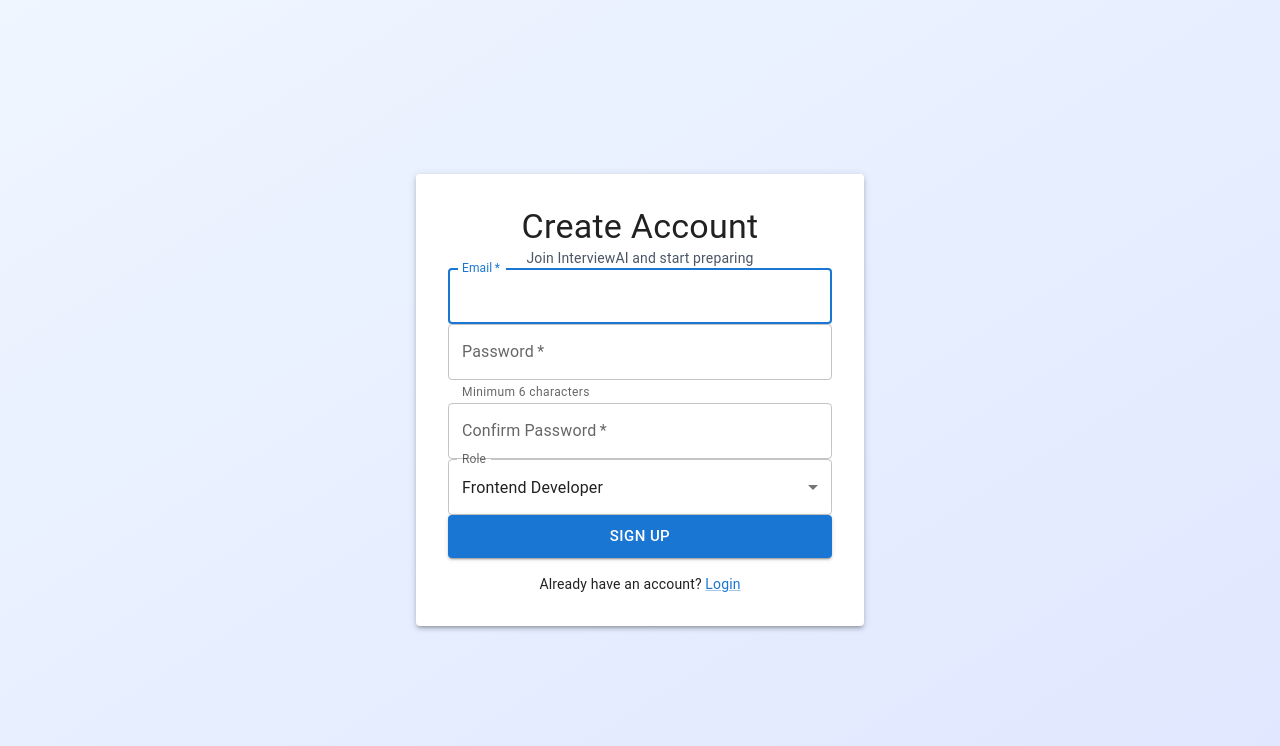
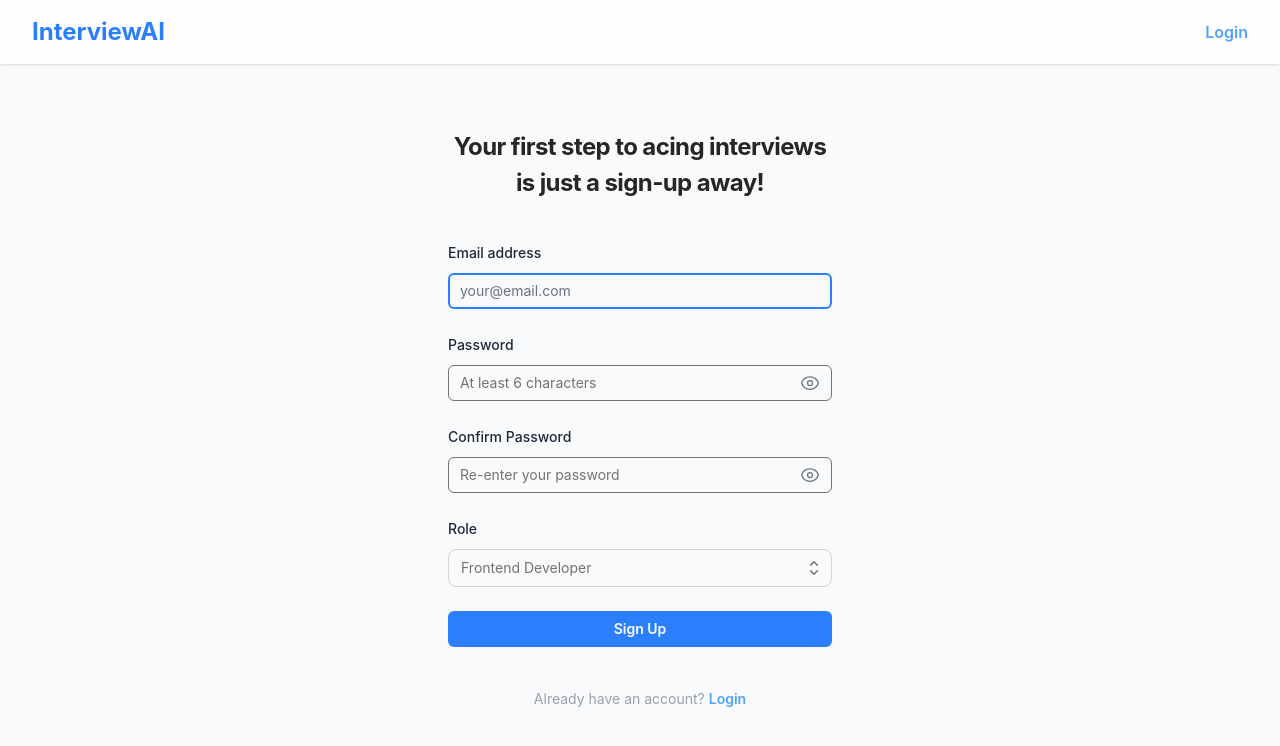
Before and after one commit to parijat1222q/interviewAI, a React app in the folder frontend/: page /signup in a window 1280 px wide. Shown: the top 746 px of the page. Built offline with nearby package versions, Linux system fonts and the light colour scheme; no server answers; the HTML template or start-up script is replaced by a standard one.

Commit message:
fix: rewrite signup page

```diff
--- a/frontend/src/pages/Signup.jsx
+++ b/frontend/src/pages/Signup.jsx
@@ -1,19 +1,28 @@
 import { useState } from 'react';
-import {
-  Box,
-  Paper,
-  TextField,
-  Button,
-  Typography,
-  Alert,
-  Link,
-  FormControl,
-  InputLabel,
-  Select,
-  MenuItem
-} from '@mui/material';
+import { Link } from '@mui/material';
 import { useAuth } from '../hooks/useAuth';
 import { Link as RouterLink, useNavigate } from 'react-router-dom';
+
+const Navbar = () => {
+  return (
+    <nav className="bg-white/80 backdrop-blur-md shadow-sm fixed w-full z-10">
+      <div className="max-w-7xl mx-auto px-4 sm:px-6 lg:px-8">
+        <div className="flex justify-between h-16">
+          <div className="shrink-0 flex items-center">
+            <RouterLink to="/" className="text-2xl font-bold text-blue-500">
+              InterviewAI
+            </RouterLink>
+          </div>
+          <div className="flex items-center">
+            <RouterLink to="/login" className="font-semibold text-blue-400 hover:text-blue-300">
+              Login
+            </RouterLink>
+          </div>
+        </div>
+      </div>
+    </nav>
+  );
+};
 
 const Signup = () => {
   const [formData, setFormData] = useState({
@@ -22,32 +31,47 @@ const Signup = () => {
     confirmPassword: '',
     role: 'frontend'
   });
+  const [showPassword, setShowPassword] = useState(false);
+  const [showConfirmPassword, setShowConfirmPassword] = useState(false);
+  const [formErrors, setFormErrors] = useState({
+    password: '',
+    confirmPassword: '',
+  });
   const { handleRegister, loading, error } = useAuth();
   const navigate = useNavigate();
 
   const handleChange = (e) => {
-    setFormData(prev => ({
-      ...prev,
-      [e.target.name]: e.target.value
-    }));
+    const { name, value } = e.target;
+    const newFormData = { ...formData, [name]: value };
+    setFormData(newFormData);
+    validateField(name, value, newFormData);
+  };
+
+  const validateField = (name, value, currentFormData) => {
+    if (name === 'password' || name === 'confirmPassword') {
+      let passwordError = '';
+      let confirmPasswordError = '';
+
+      if (currentFormData.password && currentFormData.password.length < 6) {
+        passwordError = 'Password must be at least 6 characters long.';
+      }
+
+      if (currentFormData.confirmPassword && currentFormData.password !== currentFormData.confirmPassword) {
+        confirmPasswordError = 'Passwords do not match.';
+      }
+
+      setFormErrors({ password: passwordError, confirmPassword: confirmPasswordError });
+    }
   };
 
   const handleSubmit = async (e) => {
     e.preventDefault();
 
-    // Validation: Check if passwords match
-    if (formData.password !== formData.confirmPassword) {
-      alert('Passwords do not match');
+    if (formErrors.password || formErrors.confirmPassword || formData.password.length < 6) {
+      validateField('password', formData.password, formData);
+      validateField('confirmPassword', formData.confirmPassword, formData);
       return;
     }
-
-    // Validation: Check password length
-    if (formData.password.length < 6) {
-      alert('Password must be at least 6 characters long');
-      return;
-    }
-
-    // Call register with credentials (without confirmPassword)
     const result = await handleRegister({
       email: formData.email,
       password: formData.password,
@@ -60,25 +84,21 @@ const Signup = () => {
   };
 
   return (
-    <Box className="flex justify-center items-center min-h-screen bg-gradient-to-br from-blue-50 to-indigo-100 p-4">
-      <Paper elevation={3} className="p-8 w-full max-w-md">
-        <Typography variant="h4" component="h1" className="mb-6 text-center font-bold">
-          Create Account
-        </Typography>
-        <Typography variant="body2" className="mb-6 text-center text-gray-600">
-          Join InterviewAI and start preparing
-        </Typography>
+    <>
+      <Navbar />
+      <div class="flex h-screen flex-col justify-center px-6 py-12 lg:px-8">
+        <div class="sm:mx-auto sm:w-full sm:max-w-sm">
+          <h2 class="mt-10 text-center text-2xl/9 text-stone-800 font-bold tracking-tight">
+            Your first step to acing interviews is just a sign-up away!
+          </h2>
+        </div>
 
-        {error && (
-          <Alert severity="error" className="mb-4">
-            {error}
-          </Alert>
-        )}
-
-        <form onSubmit={handleSubmit} className="space-y-4">
-          <TextField
-            fullWidth
-            label="Email"
+        <div class="mt-10 sm:mx-auto sm:w-full sm:max-w-sm">
+          <form onSubmit={handleSubmit} class="space-y-6">
+            <div>
+              <label for="email" class="block text-sm/6 font-medium text-gray-800">Email address</label>
+              <div class="mt-2">
+                <input label="Email"
                   type="email"
                   name="email"
                   value={formData.email}
@@ -86,70 +106,109 @@ const Signup = () => {
                   required
                   autoFocus
                   placeholder="your@email.com"
-          />
+                  autocomplete="email"
+                  class="block w-full rounded-md bg-white/5 px-3 py-1.5 text-base text-stone-500 outline-1 -outline-offset-1 outline-grey/10 placeholder:text-gray-500 focus:outline-2 focus:-outline-offset-2 focus:outline-blue-500 sm:text-sm/6" />
+              </div>
+            </div>
 
-          <TextField
-            fullWidth
-            label="Password"
-            type="password"
+            <div>
+              <div class="flex items-center justify-between">
+                <label for="password" class="block text-sm/6 font-medium text-gray-800">Password</label>
+              </div>
+              <div class="mt-2 relative">
+                <input label="Password"
+                  type={showPassword ? 'text' : 'password'}
                   name="password"
                   value={formData.password}
                   onChange={handleChange}
                   required
-            placeholder="At least 6 characters"
-            helperText="Minimum 6 characters"
-          />
+                  placeholder="At least 6 characters" autocomplete="current-password" class="block w-full rounded-md bg-white/5 px-3 pr-10 py-1.5 text-base text-stone-500 outline-1 -outline-offset-1 outline-stone/10 placeholder:text-stone-500 focus:outline-2 focus:-outline-offset-2 focus:outline-blue-500 sm:text-sm/6" />
+                <div class="absolute inset-y-0 right-0 pr-3 flex items-center">
+                  <button type="button" onClick={() => setShowPassword(!showPassword)} class="text-gray-500">
+                    {showPassword ? (
+                      <svg xmlns="http://www.w3.org/2000/svg" fill="none" viewBox="0 0 24 24" stroke-width="1.5" stroke="currentColor" class="w-5 h-5"><path stroke-linecap="round" stroke-linejoin="round" d="M3.98 8.223A10.477 10.477 0 001.934 12C3.226 16.338 7.244 19.5 12 19.5c.993 0 1.953-.138 2.863-.395M6.228 6.228A10.45 10.45 0 0112 4.5c4.756 0 8.773 3.162 10.065 7.498a10.523 10.523 0 01-4.293 5.774M6.228 6.228L3 3m3.228 3.228l3.65 3.65m7.894 7.894L21 21m-3.228-3.228l-3.65-3.65m0 0a3 3 0 10-4.243-4.243m4.242 4.242L6.228 6.228" /></svg>
+                    ) : (
+                      <svg xmlns="http://www.w3.org/2000/svg" fill="none" viewBox="0 0 24 24" stroke-width="1.5" stroke="currentColor" class="w-5 h-5"><path stroke-linecap="round" stroke-linejoin="round" d="M2.036 12.322a1.012 1.012 0 010-.639C3.423 7.51 7.36 4.5 12 4.5c4.638 0 8.573 3.007 9.963 7.178.07.207.07.431 0 .639C20.577 16.49 16.64 19.5 12 19.5c-4.638 0-8.573-3.007-9.963-7.178z" /><path stroke-linecap="round" stroke-linejoin="round" d="M15 12a3 3 0 11-6 0 3 3 0 016 0z" /></svg>
+                    )}
+                  </button>
+                </div>
+                {formErrors.password && <span class="text-sm text-red-500">{formErrors.password}</span>}
+              </div>
 
-          <TextField
-            fullWidth
+            </div>
+            <div>
+              <div class="flex items-center justify-between">
+                <label for="confirm-password" class="block text-sm/6 font-medium text-gray-800">Confirm Password</label>
+
+              </div>
+              <div class="mt-2 relative">
+                <input
                   label="Confirm Password"
-            type="password"
+                  type={showConfirmPassword ? 'text' : 'password'}
                   name="confirmPassword"
                   value={formData.confirmPassword}
                   onChange={handleChange}
                   required
-            placeholder="Re-enter your password"
-          />
-
-          <FormControl fullWidth>
-            <InputLabel>Role</InputLabel>
-            <Select
+                  placeholder="Re-enter your password" autocomplete="current-password" class="block w-full rounded-md bg-white/5 px-3 pr-10 py-1.5 text-base text-stone-500 outline-1 -outline-offset-1 outline-stone/10 placeholder:text-stone-500 focus:outline-2 focus:-outline-offset-2 focus:outline-blue-500 sm:text-sm/6" />
+                <div class="absolute inset-y-0 right-0 pr-3 flex items-center">
+                  <button type="button" onClick={() => setShowConfirmPassword(!showConfirmPassword)} class="text-gray-500">
+                    {showConfirmPassword ? (
+                      <svg xmlns="http://www.w3.org/2000/svg" fill="none" viewBox="0 0 24 24" stroke-width="1.5" stroke="currentColor" class="w-5 h-5"><path stroke-linecap="round" stroke-linejoin="round" d="M3.98 8.223A10.477 10.477 0 001.934 12C3.226 16.338 7.244 19.5 12 19.5c.993 0 1.953-.138 2.863-.395M6.228 6.228A10.45 10.45 0 0112 4.5c4.756 0 8.773 3.162 10.065 7.498a10.523 10.523 0 01-4.293 5.774M6.228 6.228L3 3m3.228 3.228l3.65 3.65m7.894 7.894L21 21m-3.228-3.228l-3.65-3.65m0 0a3 3 0 10-4.243-4.243m4.242 4.242L6.228 6.228" /></svg>
+                    ) : (
+                      <svg xmlns="http://www.w3.org/2000/svg" fill="none" viewBox="0 0 24 24" stroke-width="1.5" stroke="currentColor" class="w-5 h-5"><path stroke-linecap="round" stroke-linejoin="round" d="M2.036 12.322a1.012 1.012 0 010-.639C3.423 7.51 7.36 4.5 12 4.5c4.638 0 8.573 3.007 9.963 7.178.07.207.07.431 0 .639C20.577 16.49 16.64 19.5 12 19.5c-4.638 0-8.573-3.007-9.963-7.178z" /><path stroke-linecap="round" stroke-linejoin="round" d="M15 12a3 3 0 11-6 0 3 3 0 016 0z" /></svg>
+                    )}
+                  </button>
+                </div>
+                {formErrors.confirmPassword && <span class="text-sm text-red-500">{formErrors.confirmPassword}</span>}
+              </div>
+            </div>
+            <div>
+              <label for="role" class="block text-sm/6 font-medium text-gray-800">Role</label>
+              <div class="mt-2 relative">
+                <select
+                  label="Role"
                   name="role"
                   value={formData.role}
                   onChange={handleChange}
-              label="Role"
-            >
-              <MenuItem value="frontend">Frontend Developer</MenuItem>
-              <MenuItem value="backend">Backend Developer</MenuItem>
-              <MenuItem value="data">Data Scientist</MenuItem>
-              <MenuItem value="devops">DevOps Engineer</MenuItem>
-              <MenuItem value="product">Product Manager</MenuItem>
-            </Select>
-          </FormControl>
+                  required
+                  class="appearance-none block w-full rounded-lg border border-stone-300 bg-white/5 px-3 pr-10 py-1.5 text-base text-stone-500 placeholder:text-stone-500 focus:outline-2 focus:outline-offset-2 focus:outline-indigo-500 sm:text-sm/6">
+                  <option value="frontend" class="bg-white text-stone-800">Frontend Developer</option>
+                  <option value="backend" class="bg-white text-stone-800">Backend Developer</option>
+                  <option value="data" class="bg-white text-stone-800">Data Scientist</option>
+                  <option value="devops" class="bg-white text-stone-800">DevOps Engineer</option>
+                  <option value="product" class="bg-white text-stone-800">Product Manager</option>
+                </select>
+                <div class="pointer-events-none absolute inset-y-0 right-0 flex items-center px-2 text-stone-500">
+                  <svg class="h-5 w-5" viewBox="0 0 20 20" fill="currentColor" aria-hidden="true">
+                    <path fill-rule="evenodd" d="M10 3a.75.75 0 01.55.24l3.25 3.5a.75.75 0 11-1.1 1.02L10 4.852 7.3 7.76a.75.75 0 01-1.1-1.02l3.25-3.5A.75.75 0 0110 3zm-3.76 9.2a.75.75 0 011.06.04l2.7 2.908 2.7-2.908a.75.75 0 111.1 1.02l-3.25 3.5a.75.75 0 01-1.1 0l-3.25-3.5a.75.75 0 01.04-1.06z" clip-rule="evenodd" />
+                  </svg>
+                </div>
+              </div>
+            </div>
 
-          <Button
-            fullWidth
-            variant="contained"
-            color="primary"
+            <div>
+              <button
                 type="submit"
                 disabled={loading}
-            size="large"
-            className="mt-4"
-          >
+                class="flex w-full justify-center rounded-md bg-blue-500 px-3 py-1.5 text-sm/6 font-semibold text-white hover:bg-blue-400 focus-visible:outline-2 focus-visible:outline-offset-2 focus-visible:outline-blue-500">
                 {loading ? 'Creating Account...' : 'Sign Up'}
-          </Button>
+              </button>
+            </div>
           </form>
 
-        <Box className="mt-4 text-center">
-          <Typography variant="body2">
+          <p class="mt-10 text-center text-sm/6 text-gray-400">
             Already have an account?{' '}
-            <Link component={RouterLink} to="/login" className="font-semibold">
+            <Link
+              component={RouterLink} to="/login"
+              class="font-semibold text-blue-400 hover:text-blue-300">
               Login
             </Link>
-          </Typography>
-        </Box>
-      </Paper>
-    </Box>
+          </p>
+        </div>
+      </div>
+
+
+    </>
   );
 };
 
```
Lines whose indentation alone changed are shown as unchanged.
